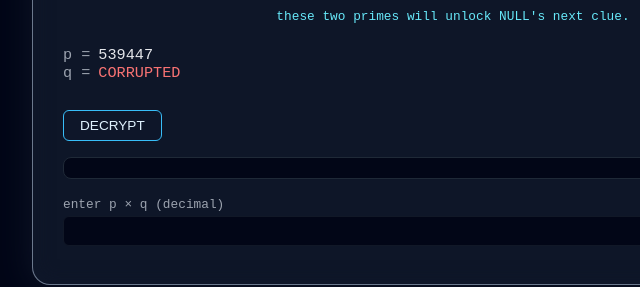
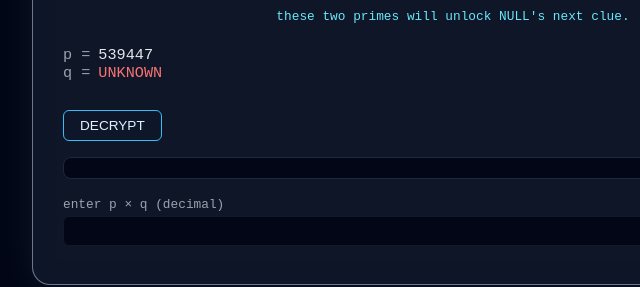
Before and after one commit to MadManMax123/lvl4, a plain HTML site: page index.html in a window 1280 px wide. Shown: the part 312-599 px from the top of the page, 187-827 px from the left. Drawn offline with Linux system fonts and the light colour scheme.

Commit message:
Update index.html

```diff
--- a/index.html
+++ b/index.html
@@ -25,7 +25,7 @@
       </div>
       <div class="prime-row">
         <span class="prime-label">q =</span>
-        <span id="prime-q" class="prime-value corrupted">CORRUPTED</span>
+        <span id="prime-q" class="prime-value corrupted">UNKNOWN</span>
         <span id="status-q" class="prime-status"></span>
       </div>
     </div>
```
